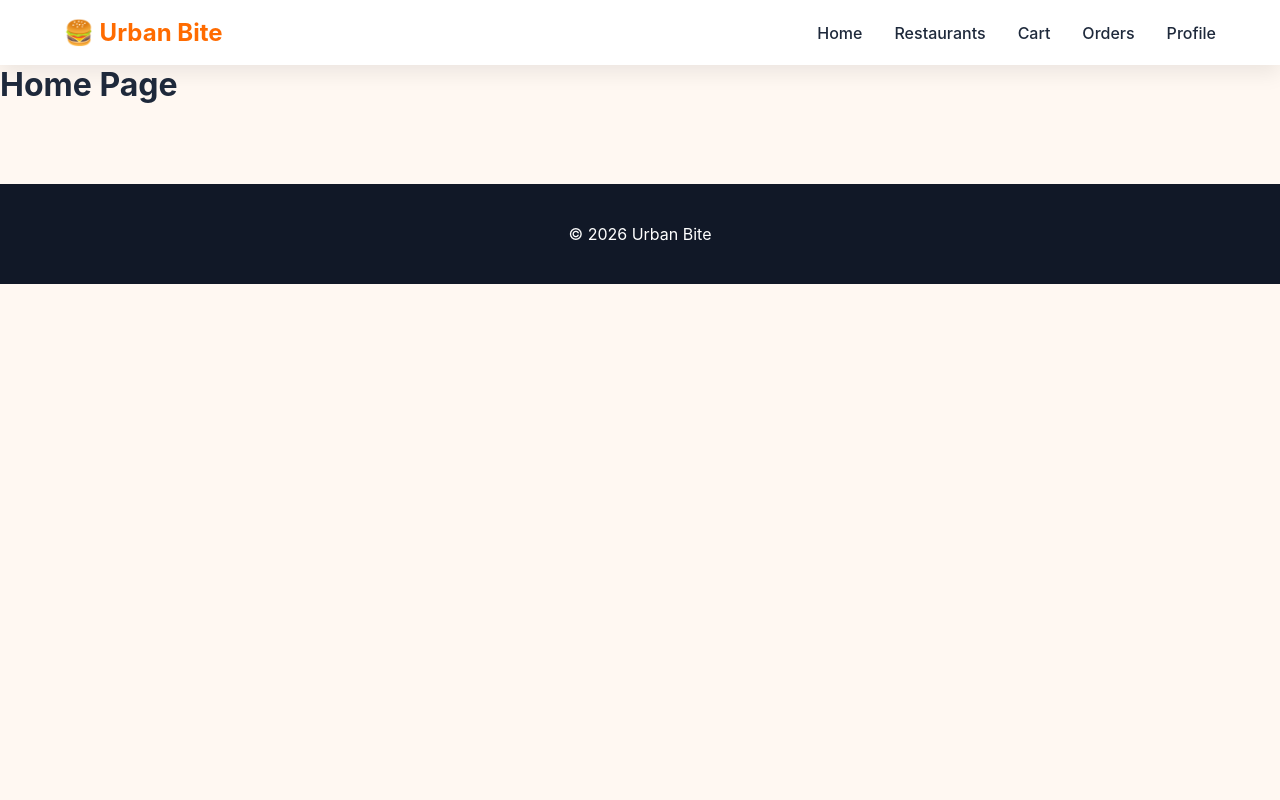
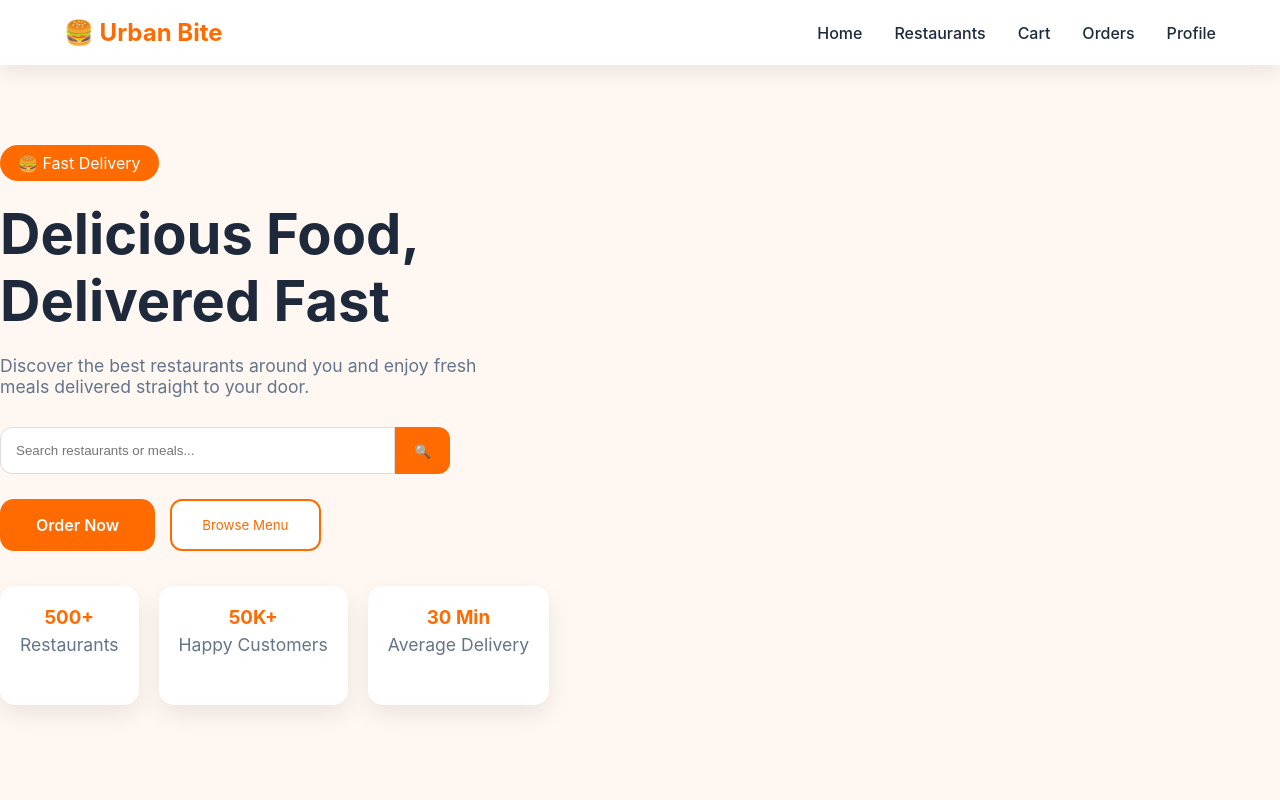
Before and after one commit to josephamuasi001/urban-bites, a React (Vite) app in the folder frontend/: page / in a window 1280 px wide. Shown: the top 800 px of the page. Built offline with nearby package versions, Linux system fonts and the light colour scheme.

Commit message:
Add Hero component with SearchBar and StatCard, and update HomePage layout\;'

```diff
--- /dev/null
+++ b/frontend/src/components/Hero.jsx
@@ -0,0 +1,63 @@
+
+import SearchBar from "./SearchBar";
+import StatCard from "./StatCard";
+function Hero() {
+  return (
+    <section className="hero">
+      <div className="hero-text">
+
+    <span className="hero-badge">
+        🍔 Fast Delivery
+    </span>
+
+    <h1>
+        Delicious Food,
+        <br />
+        Delivered Fast
+    </h1>
+
+    <p>
+        Discover the best restaurants around you
+        and enjoy fresh meals delivered straight
+        to your door.
+    </p>
+
+    <SearchBar />
+
+    <div className="hero-buttons">
+
+        <button className="primary-btn">
+            Order Now
+        </button>
+
+        <button className="secondary-btn">
+            Browse Menu
+        </button>
+
+    </div>
+
+    <div className="hero-stats">
+
+        <StatCard
+            number="500+"
+            text="Restaurants"
+        />
+
+        <StatCard
+            number="50K+"
+            text="Happy Customers"
+        />
+
+        <StatCard
+            number="30 Min"
+            text="Average Delivery"
+        />
+
+    </div>
+
+</div>
+    </section>
+  );
+}
+
+export default Hero;
--- /dev/null
+++ b/frontend/src/components/SearchBar.jsx
@@ -0,0 +1,16 @@
+function SearchBar() {
+  return (
+    <div className="search-bar">
+      <input
+        type="text"
+        placeholder="Search restaurants or meals..."
+      />
+
+      <button className="search-btn">
+        🔍
+      </button>
+    </div>
+  );
+}
+
+export default SearchBar;
--- /dev/null
+++ b/frontend/src/components/StatCard.jsx
@@ -0,0 +1,10 @@
+function StatCard({ number, text }) {
+  return (
+    <div className="stat-card">
+      <h3>{number}</h3>
+      <p>{text}</p>
+    </div>
+  );
+}
+
+export default StatCard;
--- a/frontend/src/pages/HomePage.jsx
+++ b/frontend/src/pages/HomePage.jsx
@@ -1,5 +1,11 @@
+import Hero from "../components/Hero";
+
 function HomePage() {
-  return <h1>Home Page</h1>;
+  return (
+    <>
+      <Hero />
+    </>
+  );
 }
 
 export default HomePage;
--- a/frontend/src/styles/buttons.css
+++ b/frontend/src/styles/buttons.css
@@ -0,0 +1,14 @@
+.primary-btn{
+    background:var(--primary);
+    color:white;
+    border:none;
+    padding:16px 36px;
+    border-radius:var(--radius-md);
+    font-size:1rem;
+    font-weight:600;
+    transition:.3s;
+}
+
+.primary-btn:hover{
+    background:var(--primary-dark);
+}
--- a/frontend/src/styles/homepage.css
+++ b/frontend/src/styles/homepage.css
@@ -0,0 +1,104 @@
+.hero{
+    padding:80px 0;
+}
+
+.hero-content{
+    display:flex;
+    justify-content:space-between;
+    align-items:center;
+    gap:60px;
+}
+
+.hero-text{
+    flex:1;
+}
+
+.hero-badge{
+    display:inline-block;
+    background:var(--primary);
+    color:white;
+    padding:8px 18px;
+    border-radius:50px;
+    margin-bottom:20px;
+}
+
+.hero-text h1{
+    font-size:3.5rem;
+    line-height:1.2;
+    margin-bottom:20px;
+}
+
+.hero-text p{
+    font-size:1.1rem;
+    color:var(--text-light);
+    margin-bottom:30px;
+    max-width:500px;
+}
+
+.hero-image{
+    flex:1;
+}
+
+.hero-image img{
+    width:100%;
+    border-radius:30px;
+    box-shadow:var(--shadow);
+}
+
+.search-bar{
+    display:flex;
+    margin:25px 0;
+    max-width:450px;
+}
+
+.search-bar input{
+    flex:1;
+    padding:15px;
+    border:1px solid #ddd;
+    border-radius:12px 0 0 12px;
+    outline:none;
+}
+
+.search-btn{
+    width:55px;
+    border:none;
+    background:var(--primary);
+    color:white;
+    border-radius:0 12px 12px 0;
+    cursor:pointer;
+}
+
+.hero-buttons{
+    display:flex;
+    gap:15px;
+    margin:25px 0;
+}
+
+.secondary-btn{
+    background:white;
+    color:var(--primary);
+    border:2px solid var(--primary);
+    padding:15px 30px;
+    border-radius:12px;
+    cursor:pointer;
+}
+
+.hero-stats{
+    display:flex;
+    gap:20px;
+    margin-top:35px;
+}
+
+.stat-card{
+    background:white;
+    padding:20px;
+    border-radius:15px;
+    box-shadow:0 10px 25px rgba(0,0,0,.08);
+    min-width:120px;
+    text-align:center;
+}
+
+.stat-card h3{
+    color:var(--primary);
+    margin-bottom:5px;
+}
```
